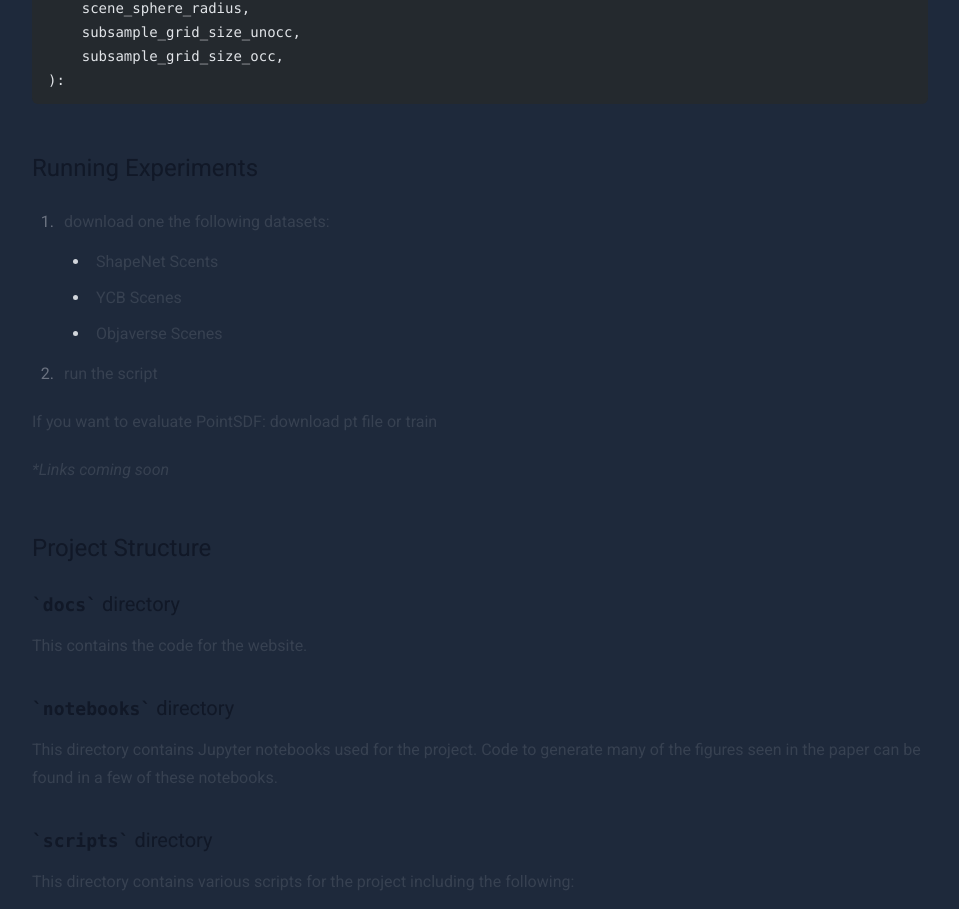
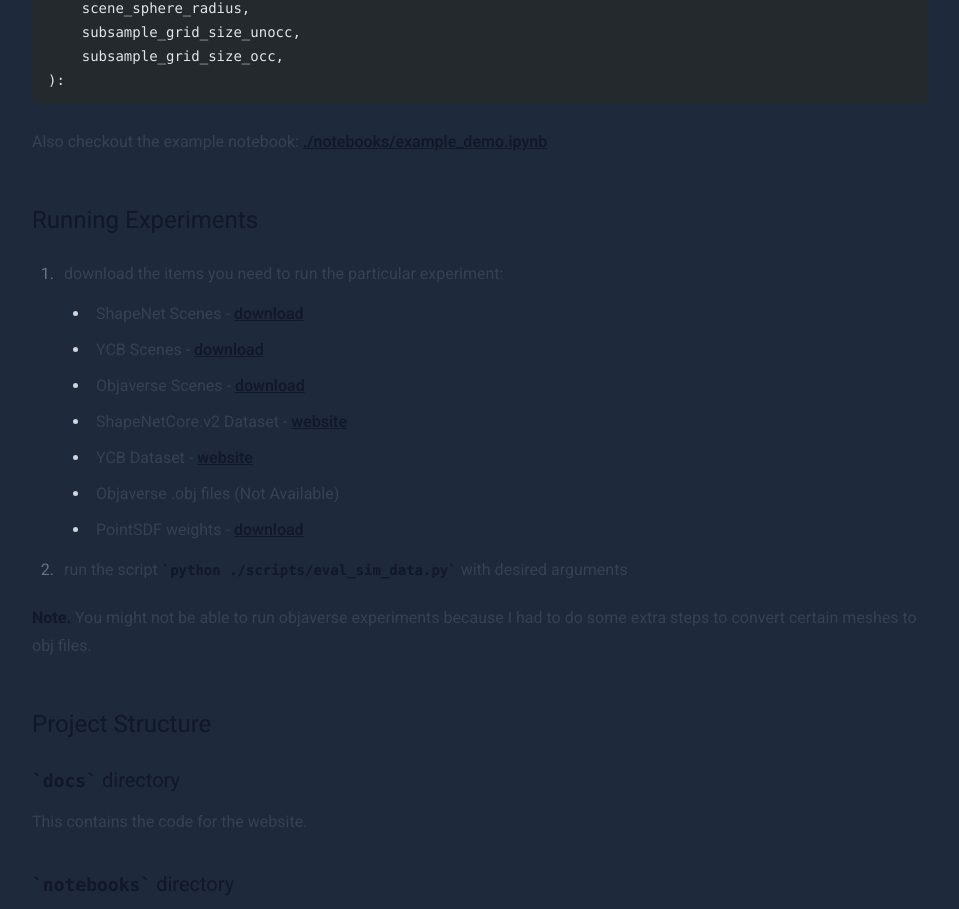
Before and after one commit to Herb-Wright/v-prism, an Astro site in the folder docs/: page /v-prism/docs in a window 1280 px wide. Shown: the part 1516-2425 px from the top of the page, without its empty margins (160-1119 px from the left). Built offline with nearby package versions, Linux system fonts and the light colour scheme; Astro itself is replaced by a stand-in of ours; code samples lack their colours.

Commit message:
updating docs

````diff
--- a/docs/src/pages/docs.md
+++ b/docs/src/pages/docs.md
@@ -60,21 +60,22 @@ X, y = full_negative_sampling_method(
 ):
 ```
 
-
+Also checkout the example notebook: [./notebooks/example_demo.ipynb](https://github.com/Herb-Wright/v-prism/blob/main/notebooks/example_demo.ipynb)
 
 ## Running Experiments
 
 
-1. download one the following datasets:
-    - ShapeNet Scents
-    - YCB Scenes
-    - Objaverse Scenes
-2. run the script
+1. download the items you need to run the particular experiment:
+    - ShapeNet Scenes - [download](https://drive.google.com/file/d/1-4KgO3pz7h-sMy7VgjZID6RuzMpCywBm/view?usp=drive_link)
+    - YCB Scenes - [download](https://drive.google.com/file/d/1v35PNb-PFOiRGDm1eDwMqRz5uE_fx8kp/view?usp=drive_link)
+    - Objaverse Scenes - [download](https://drive.google.com/file/d/1Z2-NPplEDUOLsRgtymlqnHs_HGnMucjt/view?usp=drive_link)
+    - ShapeNetCore.v2 Dataset - [website](https://shapenet.org/)
+    - YCB Dataset - [website](https://www.ycbbenchmarks.com/)
+    - Objaverse .obj files (Not Available)
+    - PointSDF weights - [download](https://drive.google.com/file/d/15EILzCZQ1eqfxAGxk0LeGtfBwDyDj-E9/view?usp=drive_link)
+2. run the script `python ./scripts/eval_sim_data.py` with desired arguments
 
-If you want to evaluate PointSDF: download pt file or train
-
-
-*\*Links coming soon*
+**Note.** You might not be able to run objaverse experiments because I had to do some extra steps to convert certain meshes to obj files.
 
 
 ## Project Structure
````
Also changed, not shown: README.md.
